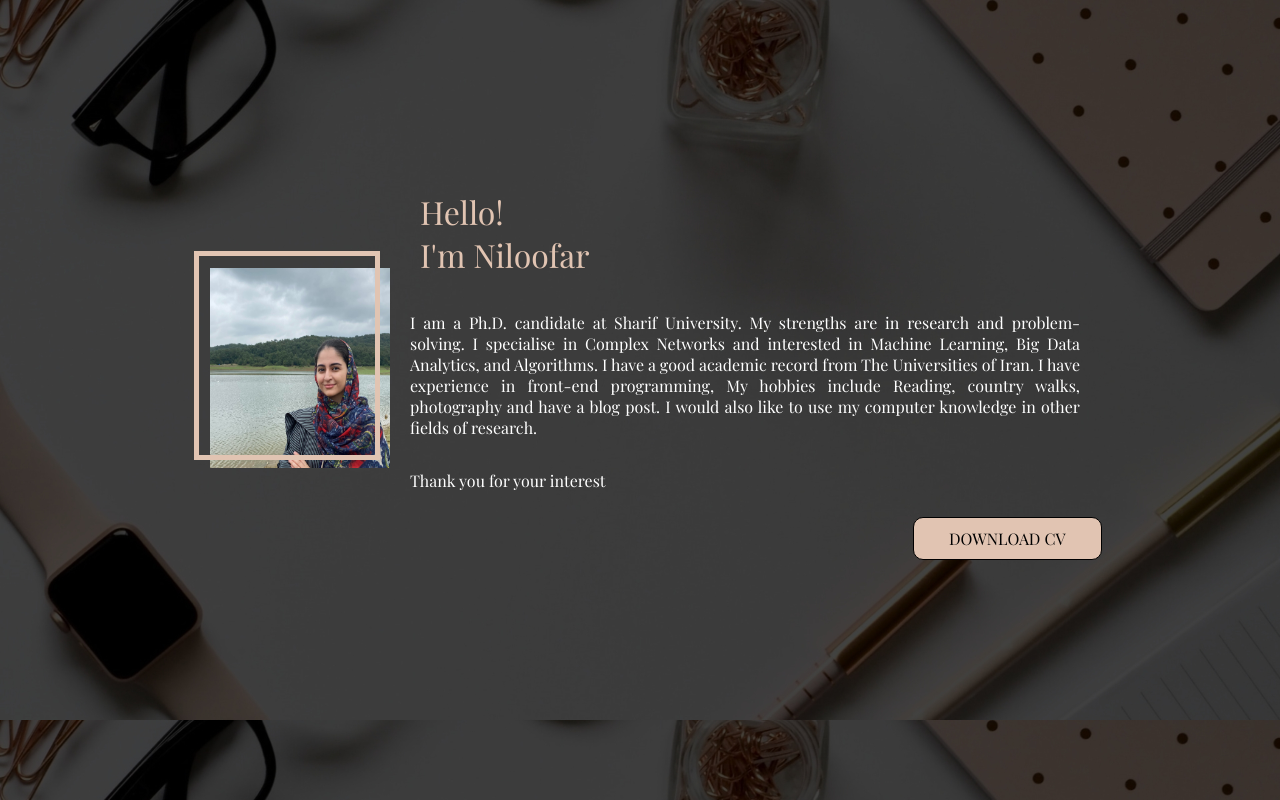
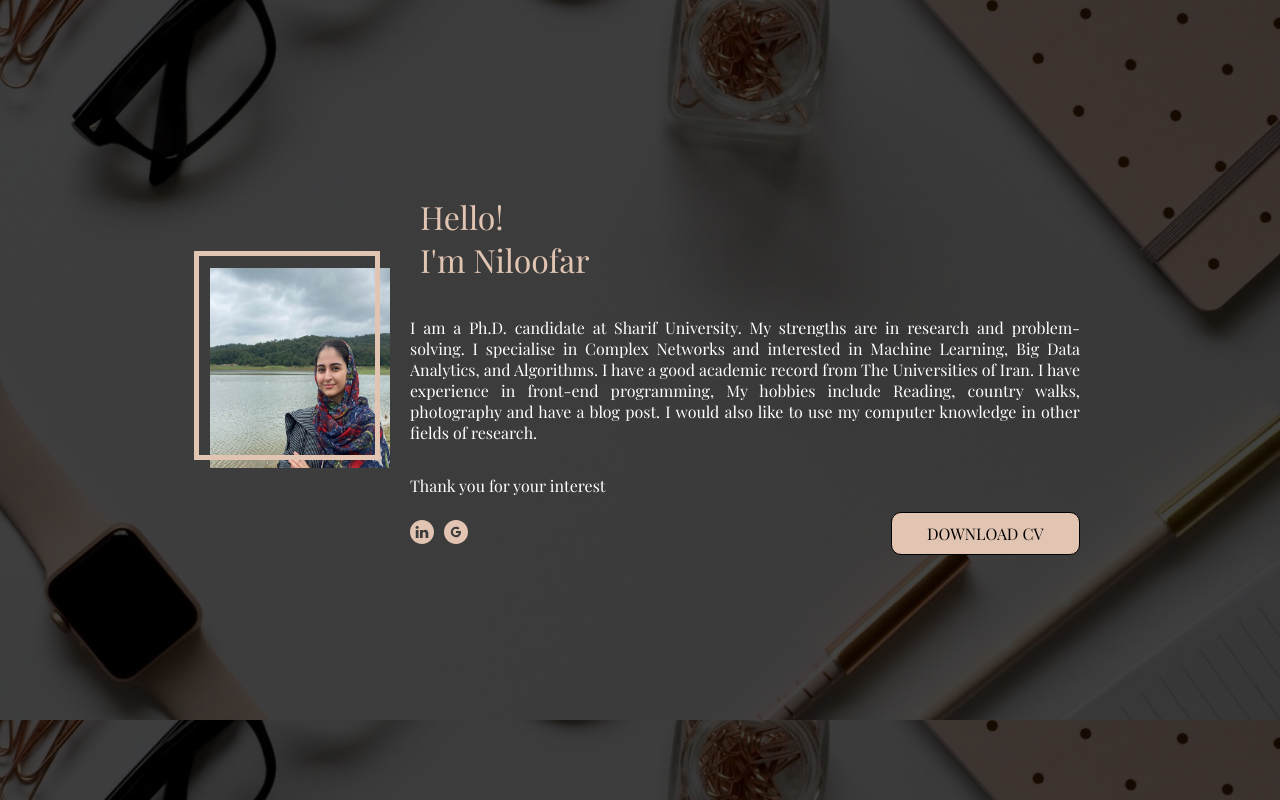
Before and after one commit to narzk/niloofararazkhani, a React (Create React App) app: page / in a window 1280 px wide. Built offline with nearby package versions, Linux system fonts and the light colour scheme.

Commit message:
add icons

```diff
--- a/src/components/Aboutme.css
+++ b/src/components/Aboutme.css
@@ -36,15 +36,27 @@ img {
   color: #e1c4b2;
   margin-bottom: 10px;
 }
-a {
+.info {
+  display: flex;
+  justify-content: space-between;
+  align-items: center;
+}
+.download {
   padding: 10px;
   border: black solid 1px;
   background-color: #e1c4b2;
   border-radius: 10px;
   width: 25%;
-  margin-left: 75%;
-  margin-top: 10px;
+  /* margin-left: 75%; */
+  /* margin-top: 10px; */
   text-align: center;
+}
+.icon>a{
+margin-right: 10px;
+}
+.icon{
+  align-items: center;
+  align-content: center;
 }
 .description {
   text-align: justify;
@@ -62,26 +74,24 @@ a:link {
 @media (max-width: 800px) {
   .container {
     flex-direction: column;
-    justify-content: center ;
+    justify-content: center;
     margin-top: 30vh;
     margin-bottom: 30vh;
     width: 70%;
-
-
   }
-.photoBorder{
+  .photoBorder {
     display: none;
   }
-.description{
+  .description {
     padding: 0px 30px;
     width: 100%;
     height: 100%;
   }
-img{
+  img {
     border: solid #e1c4b2 5px;
     border-radius: 100%;
   }
-a{
+  .download {
     margin: auto;
     width: 100%;
     /* margin-top: 15px; */
--- a/src/components/Aboutme.js
+++ b/src/components/Aboutme.js
@@ -1,7 +1,9 @@
+import Linkedin from "../icons/Linkedin";
+import GoogleScholar from "../icons/GoogleScholar";
+
 import "./Aboutme.css";
 import profile from "../assets/profile.jpg";
 import pdf from "./NiloofarArazkhani2021CV (2).pdf";
-// import cv from "NiloofarArazkhani2021CV.pdf"
 
 function Aboutme() {
   return (
@@ -21,13 +23,23 @@ function Aboutme() {
           interested in Machine Learning, Big Data Analytics, and Algorithms. I
           have a good academic record from The Universities of Iran. I have
           experience in front-end programming, My hobbies include Reading,
-          country walks, photography and have a blog post. I would also like to use
-          my computer knowledge in other fields of research.
+          country walks, photography and have a blog post. I would also like to
+          use my computer knowledge in other fields of research.
         </p>
         <p>Thank you for your interest</p>
-        <a href={pdf} download>
-          DOWNLOAD CV
-        </a>
+        <div className="info">
+          <div className="icon">
+            <a href="https://www.linkedin.com/in/niloofar-arazkhani-1581025b/">
+              <Linkedin />
+            </a>
+            <a href="https://scholar.google.com/citations?user=VOXDJ-4AAAAJ&hl=en">
+              <GoogleScholar />
+            </a>
+          </div>
+          <a className="download" href={pdf} download>
+            DOWNLOAD CV
+          </a>
+        </div>
       </div>
     </div>
   );
--- /dev/null
+++ b/src/icons/GoogleScholar.js
@@ -0,0 +1,20 @@
+function GoogleScholar() {
+  return (
+    <svg
+      width="24"
+      height="24"
+      viewBox="0 0 48 48"
+      fill="none"
+      xmlns="http://www.w3.org/2000/svg"
+    >
+      <path
+        fill-rule="evenodd"
+        clip-rule="evenodd"
+        d="M0 24C0 10.7452 10.7452 0 24 0C37.2548 0 48 10.7452 48 24C48 37.2548 37.2548 48 24 48C10.7452 48 0 37.2548 0 24ZM23.9654 17.6213C25.9154 17.6213 27.2309 18.4649 27.9809 19.1698L30.9118 16.304C29.1117 14.6284 26.7693 13.6 23.9654 13.6C19.9037 13.6 16.3959 15.9342 14.6881 19.3316C13.9842 20.7413 13.5804 22.3244 13.5804 24C13.5804 25.6756 13.9842 27.2587 14.6881 28.6684L18.0575 26.0569L14.6996 28.6684C16.4074 32.0658 19.9037 34.4 23.9654 34.4C26.7693 34.4 29.1232 33.4756 30.8425 31.8809C32.8041 30.0667 33.935 27.3973 33.935 24.2311C33.935 23.376 33.8657 22.752 33.7157 22.1049H23.9654V25.9644H29.6887C29.5733 26.9236 28.9502 28.368 27.5655 29.3387C26.6885 29.9511 25.5116 30.3787 23.9654 30.3787C21.2191 30.3787 18.8883 28.5644 18.0575 26.0569C17.8382 25.4098 17.7113 24.7164 17.7113 24C17.7113 23.2836 17.8382 22.5902 18.0459 21.9431C18.8883 19.4356 21.2191 17.6213 23.9654 17.6213Z"
+        fill="#e1c4b2"
+      />
+    </svg>
+  );
+}
+
+export default GoogleScholar;
--- /dev/null
+++ b/src/icons/Linkedin.js
@@ -0,0 +1,20 @@
+function Linkedin() {
+  return (
+    <svg
+      width="24"
+      height="24"
+      viewBox="0 0 48 48"
+      fill="none"
+      xmlns="http://www.w3.org/2000/svg"
+    >
+      <path
+        fill-rule="evenodd"
+        clip-rule="evenodd"
+        d="M24 0C10.7452 0 0 10.7452 0 24C0 37.2548 10.7452 48 24 48C37.2548 48 48 37.2548 48 24C48 10.7452 37.2548 0 24 0ZM11.5216 19.8778H16.9605V36.2196H11.5216V19.8778ZM17.3188 14.8227C17.2835 13.2204 16.1377 12 14.277 12C12.4164 12 11.2 13.2204 11.2 14.8227C11.2 16.3918 12.3805 17.6473 14.2064 17.6473H14.2412C16.1377 17.6473 17.3188 16.3918 17.3188 14.8227ZM30.3131 19.4941C33.8922 19.4941 36.5754 21.8303 36.5754 26.8497L36.5752 36.2196H31.1365V27.4767C31.1365 25.2807 30.3494 23.7822 28.3805 23.7822C26.8779 23.7822 25.9829 24.7924 25.5898 25.7682C25.446 26.1178 25.4107 26.605 25.4107 27.0934V36.22H19.9711C19.9711 36.22 20.0428 21.4117 19.9711 19.8783H25.4107V22.1929C26.1325 21.0802 27.4254 19.4941 30.3131 19.4941Z"
+        fill="#e1c4b2"
+      />
+    </svg>
+  );
+}
+
+export default Linkedin;
```
Lines whose indentation alone changed are shown as unchanged.
